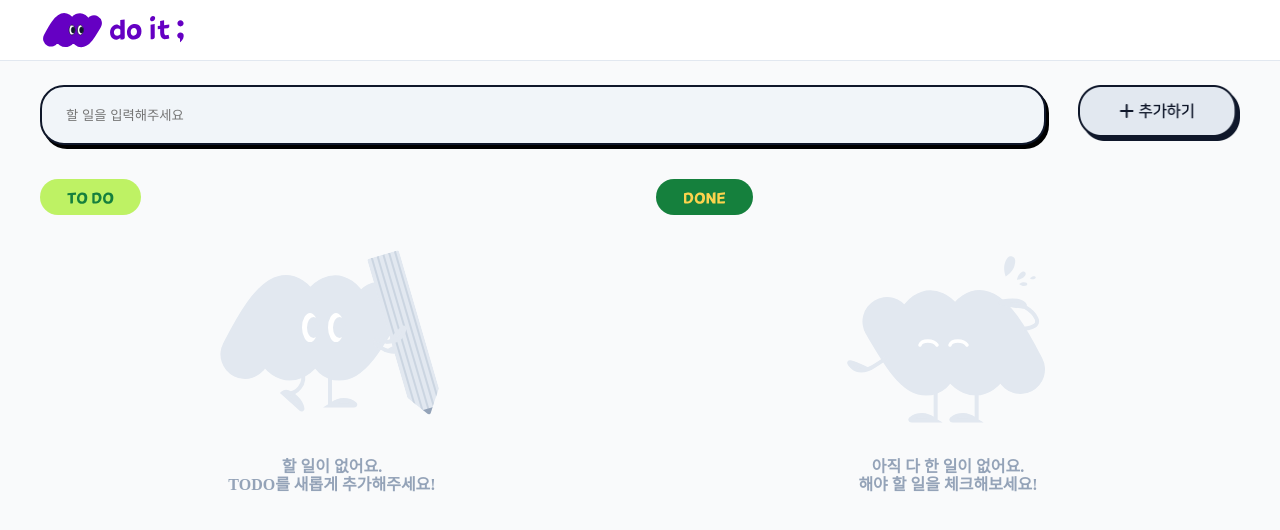
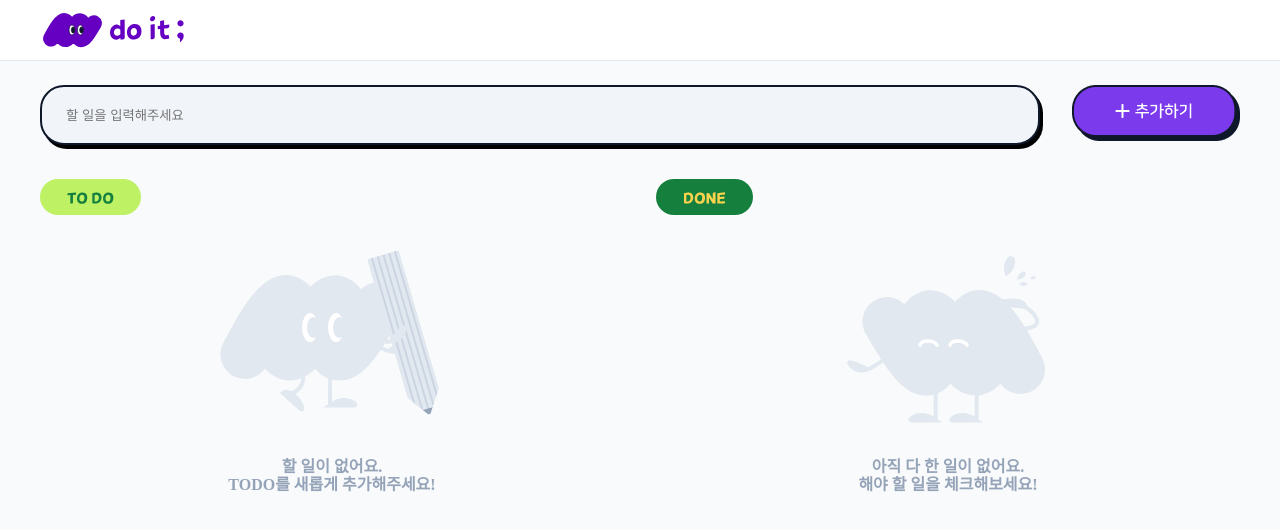
Before and after one commit to hdayeon/codeitFE--, a Next.js app: page / in a window 1280 px wide. Shown: the top 530 px of the page. Built offline with nearby package versions, Linux system fonts and the light colour scheme; no server answers.

Commit message:
feat: 메인 홈페이지 추가버튼 Active

```diff
--- a/src/components/Todo.tsx
+++ b/src/components/Todo.tsx
@@ -10,6 +10,7 @@ import { TodoType } from "types/todo";
 
 import { BASE_URL } from "api/url";
 
+// Todo 입력칸과 리스트 컴포넌트
 const Todo: React.FC = () => {
   const [todo, setTodo] = useState<string>("");
   const [todos, setTodos] = useState<TodoType[]>([]);
@@ -57,6 +58,7 @@ const Todo: React.FC = () => {
 
   return (
     <S.HomeLayout>
+      {/* Todo 입력 부분 */}
       <S.HomeInputRow>
         <S.TodoInput
           placeholder="할 일을 입력해주세요"
@@ -68,9 +70,22 @@ const Todo: React.FC = () => {
             }
           }}
         />
-        <S.AddBtn $bgImg="/addL.png" onClick={addTodoHandler}></S.AddBtn>
+        {todos.length > 0 ? (
+          <S.AddBtn
+            $bgImg="/addL.png"
+            $bgImgS="/addS.png"
+            onClick={addTodoHandler}
+          />
+        ) : (
+          <S.AddBtn
+            $bgImg="/addActiveL.png"
+            $bgImgS="/addActiveS.png"
+            onClick={addTodoHandler}
+          />
+        )}
       </S.HomeInputRow>
 
+      {/* Todo 리스트 */}
       <S.TodoListRow>
         {/* 미완료 */}
         <S.ItemListSection>
--- a/src/styles/home.style.ts
+++ b/src/styles/home.style.ts
@@ -32,20 +32,14 @@ export const TodoInput = styled.input`
   background-color: ${palette.slate100};
 `;
 
-export const AddBtn = styled(Btn)`
-  width: 168px;
+export const AddBtn = styled(Btn)<{ $bgImgS: string }>`
   min-width: 162px;
-  height: 56px;
-  border: none;
-  background-color: transparent;
-  background-repeat: no-repeat;
-  background-size: 100% 100%;
 
   ${media.small`
     width: 56px;
     min-width: 56px;
     height: 56px;
-    background-image: url("/addS.png");
+    background-image: url(${({ $bgImgS }) => $bgImgS});
   `};
 `;
 
```
Also changed, not shown: public/addActiveL.png (added), public/addActiveS.png (added).
